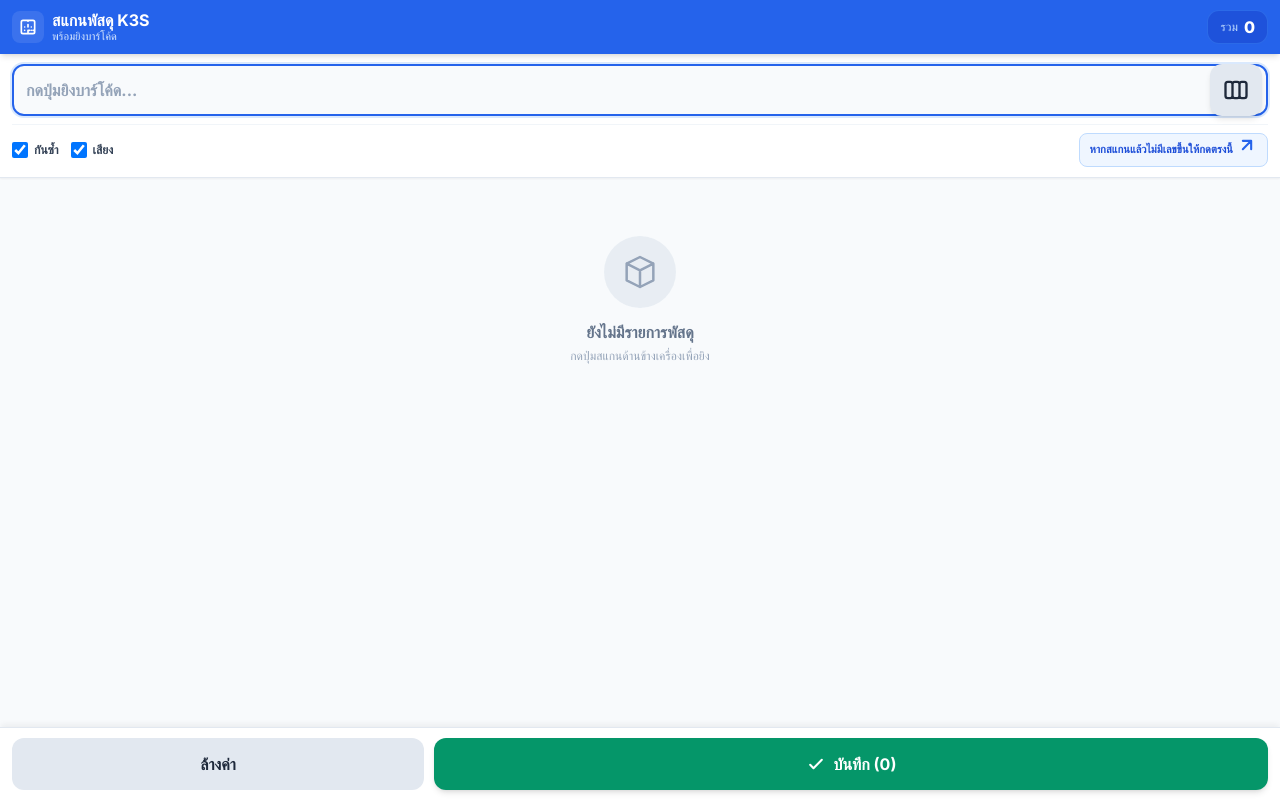
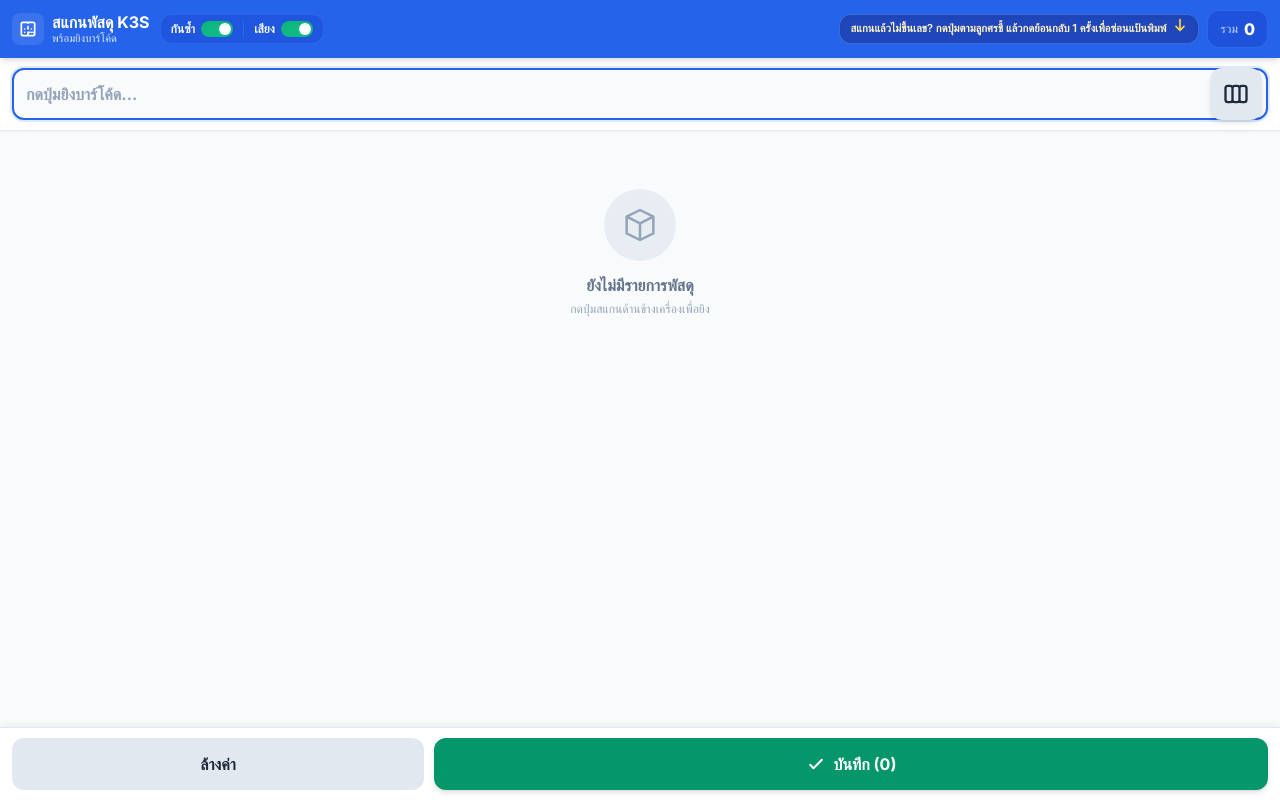
Before and after one commit to dingworking77-cpu/Staff-Attendance, a plain HTML site: page index.html in a window 1280 px wide. Drawn offline with nearby package versions, Linux system fonts and the light colour scheme.

Commit message:
Refactor header layout and update controls

```diff
--- a/index.html
+++ b/index.html
@@ -13,7 +13,9 @@
 <body class="bg-slate-50 min-h-screen flex flex-col select-none">
 
   <!-- ส่วนหัว (Header) ขนาดกะทัดรัด -->
-  <header class="bg-blue-600 text-white px-3 py-2.5 shadow-md flex items-center justify-between sticky top-0 z-40">
+  <header class="bg-blue-600 text-white px-3 py-2.5 shadow-md flex items-center justify-between gap-2 sticky top-0 z-40">
+    <!-- ฝั่งซ้าย: โลโก้ ชื่อแอป และชุดสวิตช์เปิด-ปิด -->
+    <div class="flex items-center flex-wrap gap-2.5">
       <div class="flex items-center space-x-2">
         <div class="bg-white/10 p-1.5 rounded-lg">
           <svg class="w-5 h-5 text-white" fill="none" stroke="currentColor" viewBox="0 0 24 24">
@@ -25,9 +27,46 @@
           <p class="text-[11px] text-blue-100 leading-tight">พร้อมยิงบาร์โค้ด</p>
         </div>
       </div>
-    <div class="bg-blue-700/80 px-3 py-1 rounded-xl border border-blue-500/50 flex items-center space-x-1.5">
+
+      <!-- สวิตช์ กันซ้ำ และ เสียง ย้ายมาไว้ฝั่งซ้าย -->
+      <div class="flex items-center space-x-2.5 bg-blue-700/60 px-2.5 py-1.5 rounded-xl border border-blue-500/40">
+        <!-- สวิตช์ กันซ้ำ -->
+        <label class="inline-flex items-center gap-1.5 cursor-pointer select-none leading-none">
+          <span class="text-xs font-bold text-blue-50 leading-none">กันซ้ำ</span>
+          <span class="relative inline-flex items-center h-4 w-8 shrink-0">
+            <input type="checkbox" id="preventDuplicate" checked class="sr-only peer">
+            <span class="w-8 h-4 bg-rose-500 rounded-full peer peer-checked:bg-emerald-500 after:content-[''] after:absolute after:top-[2px] after:left-[2px] after:bg-white after:rounded-full after:h-3 after:w-3 after:transition-all peer-checked:after:translate-x-4 shadow-inner"></span>
+          </span>
+        </label>
+
+        <div class="w-[1px] h-4 bg-blue-500/50"></div>
+
+        <!-- สวิตช์ เสียง -->
+        <label class="inline-flex items-center gap-1.5 cursor-pointer select-none leading-none">
+          <span class="text-xs font-bold text-blue-50 leading-none">เสียง</span>
+          <span class="relative inline-flex items-center h-4 w-8 shrink-0">
+            <input type="checkbox" id="soundEnabled" checked class="sr-only peer">
+            <span class="w-8 h-4 bg-rose-500 rounded-full peer peer-checked:bg-emerald-500 after:content-[''] after:absolute after:top-[2px] after:left-[2px] after:bg-white after:rounded-full after:h-3 after:w-3 after:transition-all peer-checked:after:translate-x-4 shadow-inner"></span>
+          </span>
+        </label>
+      </div>
+    </div>
+
+    <!-- ฝั่งขวา: หมายเหตุคำแนะนำ และยอดรวม -->
+    <div class="flex items-center space-x-2">
+      <!-- หมายเหตุย้ายมาไว้ตรงนี้แทนที่ชุดสวิตช์ -->
+      <div class="flex items-center space-x-1.5 text-amber-100 font-semibold text-[11px] bg-blue-800/80 px-2.5 py-1.5 rounded-xl border border-blue-400/40 shadow-inner">
+        <span class="leading-tight">สแกนแล้วไม่ขึ้นเลข? กดปุ่มตามลูกศรชี้ แล้วกดย้อนกลับ 1 ครั้งเพื่อซ่อนแป้นพิมพ์</span>
+        <svg class="w-4 h-4 text-amber-300 shrink-0 animate-bounce" fill="none" stroke="currentColor" viewBox="0 0 24 24">
+          <path stroke-linecap="round" stroke-linejoin="round" stroke-width="2.5" d="M12 4v16m0 0l-6-6m6 6l6-6"></path>
+        </svg>
+      </div>
+
+      <!-- ยอดรวม -->
+      <div class="bg-blue-700/80 px-3 py-1.5 rounded-xl border border-blue-500/50 flex items-center space-x-1.5 shrink-0">
         <span class="text-xs text-blue-200 font-medium">รวม</span>
         <span id="itemCount" class="font-extrabold text-base text-white">0</span>
+      </div>
     </div>
   </header>
 
@@ -52,26 +91,6 @@
           <path stroke-linecap="round" stroke-linejoin="round" stroke-width="2" d="M9 17V7m0 10a2 2 0 01-2 2H5a2 2 0 01-2-2V7a2 2 0 012-2h2a2 2 0 012 2m0 10a2 2 0 002 2h2a2 2 0 002-2M9 7a2 2 0 012-2h2a2 2 0 012 2m0 10V7m0 10a2 2 0 002 2h2a2 2 0 002-2V7a2 2 0 00-2-2h-2a2 2 0 00-2 2"></path>
         </svg>
       </button>
-    </div>
-
-    <!-- ตัวเลือกเสริม -->
-    <div class="flex items-center justify-between mt-2 pt-2 border-t border-slate-100 text-xs">
-      <div class="flex items-center space-x-3 shrink-0">
-        <label class="flex items-center space-x-1.5 cursor-pointer py-1">
-          <input type="checkbox" id="preventDuplicate" checked class="w-4 h-4 text-blue-600 rounded border-slate-300 focus:ring-blue-500">
-          <span class="text-slate-700 font-semibold">กันซ้ำ</span>
-        </label>
-        <label class="flex items-center space-x-1.5 cursor-pointer py-1">
-          <input type="checkbox" id="soundEnabled" checked class="w-4 h-4 text-blue-600 rounded border-slate-300 focus:ring-blue-500">
-          <span class="text-slate-700 font-semibold">เสียง</span>
-        </label>
-      </div>
-      <div class="flex items-center space-x-1 text-blue-700 font-bold text-[11px] bg-blue-50 px-2.5 py-1.5 rounded-lg border border-blue-200 ml-2">
-        <span class="leading-tight">หากสแกนแล้วไม่มีเลขขึ้นให้กดตรงนี้</span>
-        <svg class="w-5 h-5 text-blue-600 shrink-0 animate-bounce" fill="none" stroke="currentColor" viewBox="0 0 24 24">
-          <path stroke-linecap="round" stroke-linejoin="round" stroke-width="2.5" d="M7 17L17 7M17 7H7M17 7V17"></path>
-        </svg>
-      </div>
     </div>
   </div>
 
```
Lines whose indentation alone changed are shown as unchanged.
